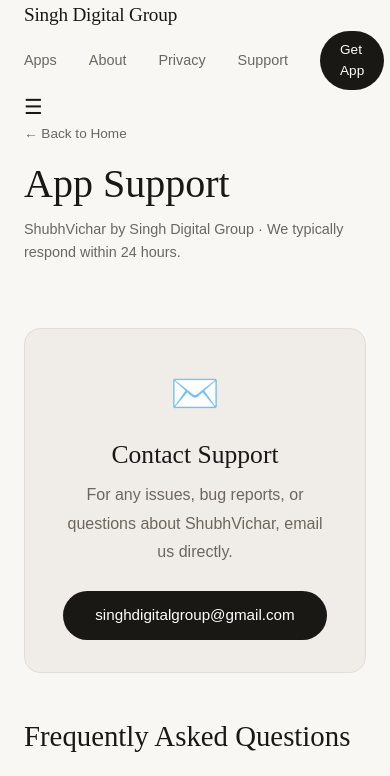
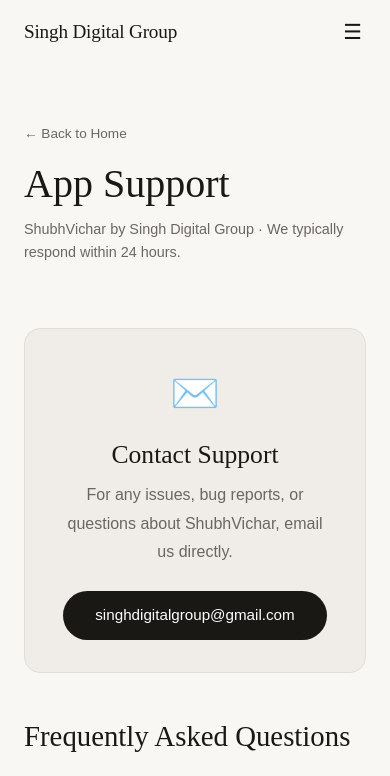
Before and after one commit to iamkaushalsingh/googleplaywebsite, a Next.js app: page /support in a window 390 px wide. Shown: the top 776 px of the page. Built offline with nearby package versions, Linux system fonts and the light colour scheme.

Commit message:
Add files via upload

```diff
--- a/src/components/Navbar.tsx
+++ b/src/components/Navbar.tsx
@@ -6,12 +6,27 @@
 export default function Navbar() {
   const [scrolled, setScrolled] = useState(false);
   const [menuOpen, setMenuOpen] = useState(false);
+  const [isMobile, setIsMobile] = useState(false);
+
+  useEffect(() => {
+    const checkMobile = () => setIsMobile(window.innerWidth < 768);
+    checkMobile();
+    window.addEventListener("resize", checkMobile);
+    return () => window.removeEventListener("resize", checkMobile);
+  }, []);
 
   useEffect(() => {
     const h = () => setScrolled(window.scrollY > 40);
     window.addEventListener("scroll", h);
     return () => window.removeEventListener("scroll", h);
   }, []);
+
+  const links = [
+    { label: "Apps", href: "#apps" },
+    { label: "About", href: "#about" },
+    { label: "Privacy", href: "/privacy-policy" },
+    { label: "Support", href: "/support" },
+  ];
 
   return (
     <nav style={{
@@ -25,7 +40,7 @@
       <div style={{
         maxWidth: 1100, margin: "0 auto",
         display: "flex", justifyContent: "space-between", alignItems: "center",
-        height: 64, flexWrap: "wrap",
+        height: 64,
       }}>
         <Link href="/" style={{
           fontFamily: "'DM Serif Display', serif",
@@ -35,15 +50,10 @@
           Singh Digital Group
         </Link>
 
-        {/* Desktop links */}
-        <div style={{ display: "flex", gap: 32, alignItems: "center" }}
-          className="hidden md:flex">
-          {[
-            { label: "Apps", href: "#apps" },
-            { label: "About", href: "#about" },
-            { label: "Privacy", href: "/privacy-policy" },
-            { label: "Support", href: "/support" },
-          ].map(({ label, href }) => (
+        {/* Desktop links — hidden on mobile */}
+        {!isMobile && (
+          <div style={{ display: "flex", gap: 32, alignItems: "center" }}>
+            {links.map(({ label, href }) => (
               <a key={label} href={href} style={{
                 fontSize: "0.9rem", color: "#6b6760",
                 transition: "color 0.2s",
@@ -64,28 +74,28 @@
               onMouseLeave={e => (e.currentTarget.style.opacity = "1")}
             >Get App</a>
           </div>
+        )}
 
         {/* Mobile hamburger */}
+        {isMobile && (
           <button
-          className="md:hidden"
             onClick={() => setMenuOpen(v => !v)}
-          style={{ background: "none", border: "none", cursor: "pointer", fontSize: "1.3rem", color: "#1a1814" }}
+            style={{
+              background: "none", border: "none", cursor: "pointer",
+              fontSize: "1.3rem", color: "#1a1814", padding: 4, lineHeight: 1,
+            }}
           >{menuOpen ? "✕" : "☰"}</button>
+        )}
       </div>
 
-      {/* Mobile menu */}
-      {menuOpen && (
+      {/* Mobile dropdown */}
+      {isMobile && menuOpen && (
         <div style={{
           borderTop: "1px solid #e2ddd8", padding: "16px 24px 20px",
-          display: "flex", flexDirection: "column", gap: 0,
+          display: "flex", flexDirection: "column",
           background: "rgba(248,247,244,0.98)",
-        }} className="md:hidden">
-          {[
-            { label: "Apps", href: "#apps" },
-            { label: "About", href: "#about" },
-            { label: "Privacy", href: "/privacy-policy" },
-            { label: "Support", href: "/support" },
-          ].map(({ label, href }) => (
+        }}>
+          {links.map(({ label, href }) => (
             <a key={label} href={href} onClick={() => setMenuOpen(false)} style={{
               fontSize: "1rem", color: "#6b6760",
               padding: "13px 0", borderBottom: "1px solid #e2ddd8", display: "block",
```
Lines whose indentation alone changed are shown as unchanged.
